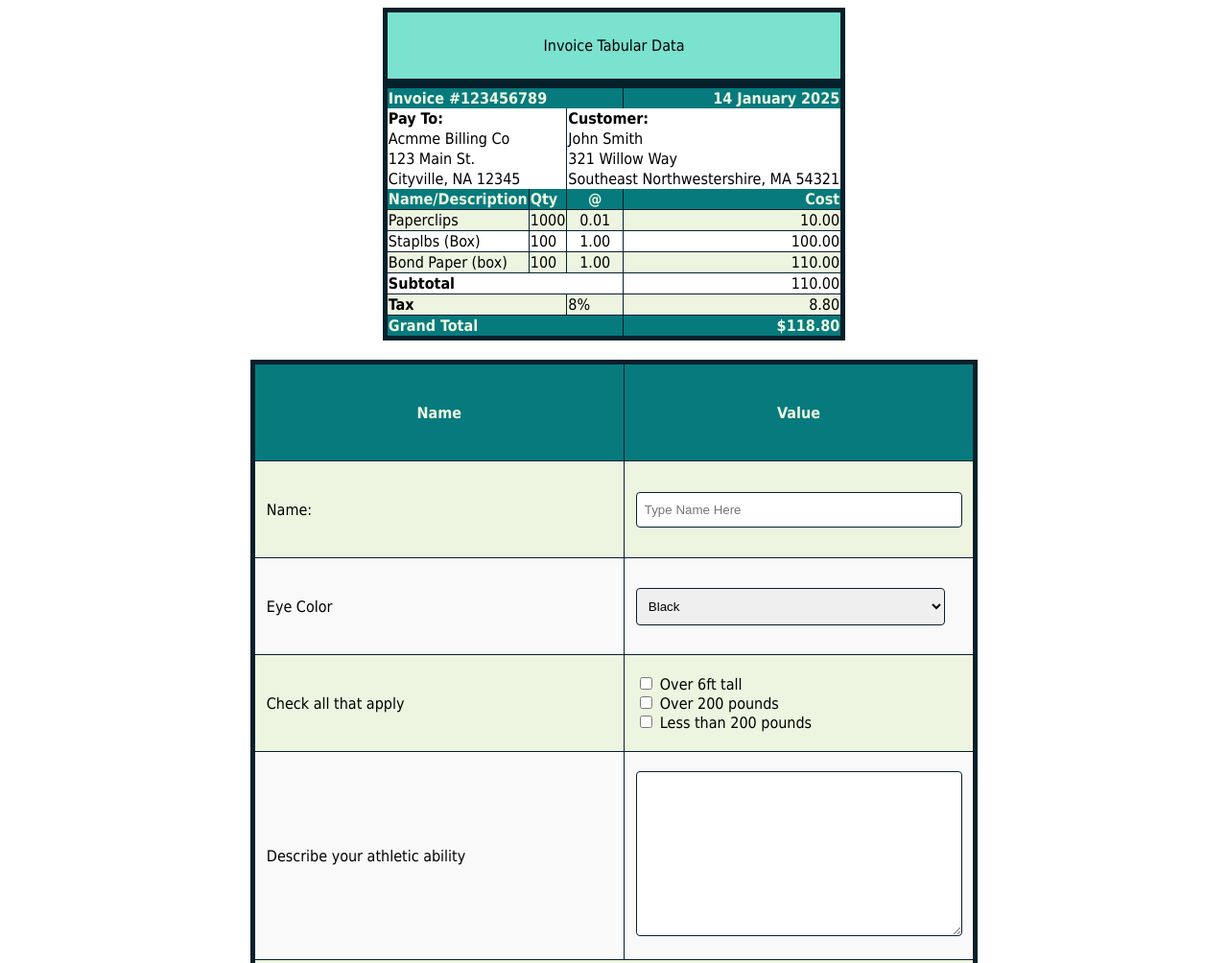
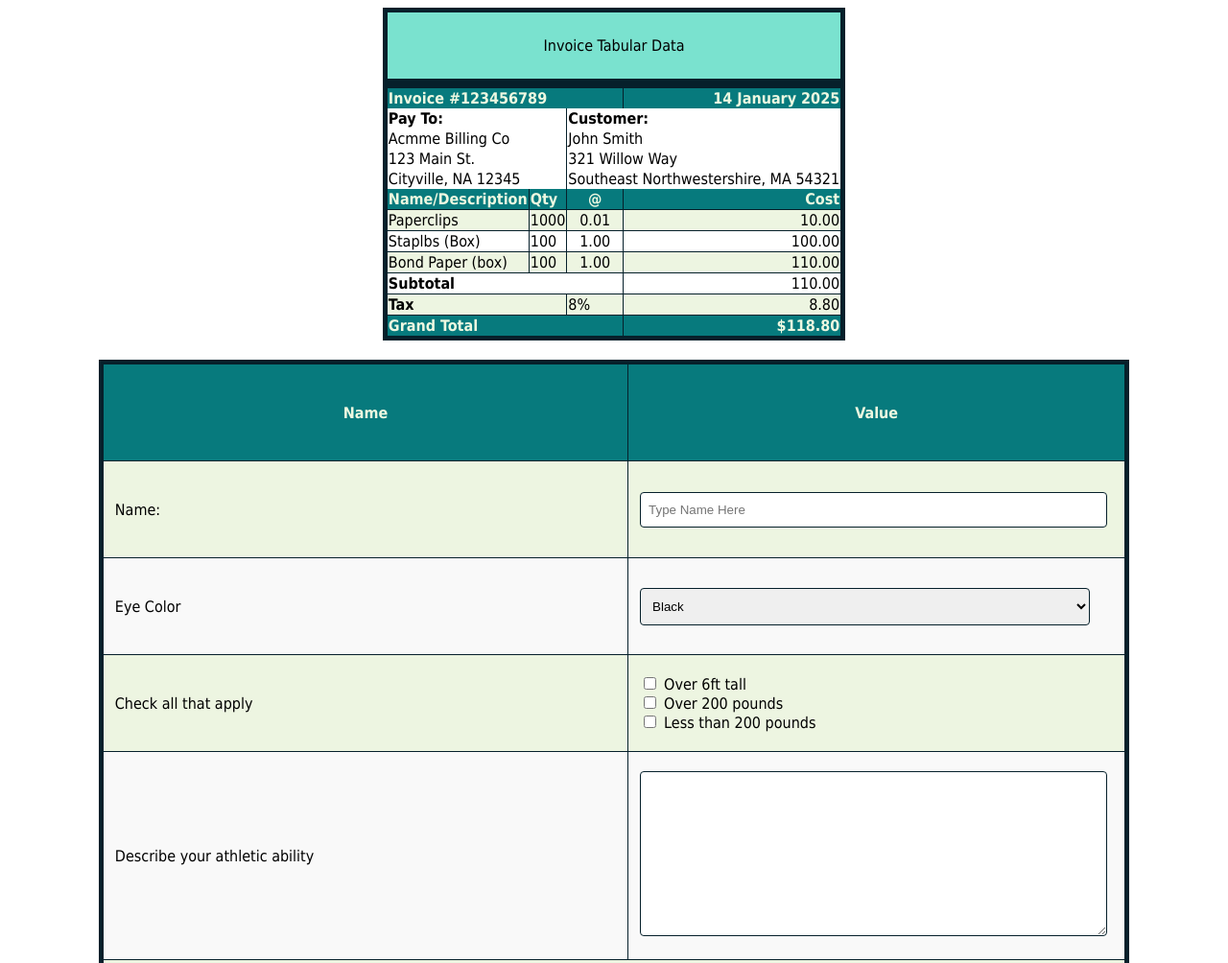
Before and after one commit to llegoandrewnicoleUE1130/tables-forms, a plain HTML site: page index.html in a window 1280 px wide. Shown: the top 1004 px of the page at 96% size. Drawn offline with Linux system fonts and the light colour scheme.

Commit message:
Update style.css

```diff
--- a/style.css
+++ b/style.css
@@ -48,7 +48,7 @@ tr,th,td {
     margin-left: auto;
     margin-right: auto;
     margin-bottom: 20px;
-    width: 60%; /* Smaller width */
+    width: 85%; /* Smaller width */
     background-color: #ffffff;
 }
 
```
